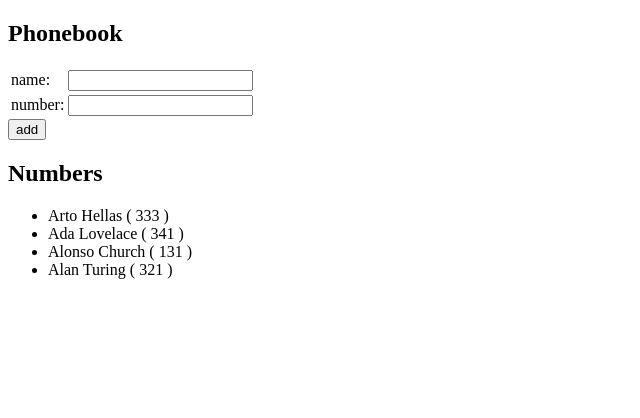
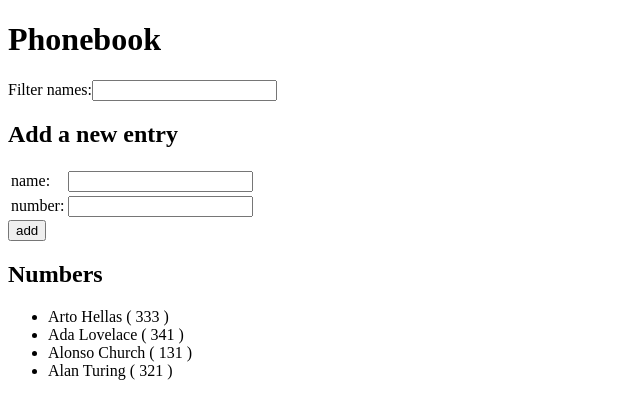
Before and after one commit to k-zhou/FullStackOpen, a React (Vite) app in the folder part2/Phonebook/: page / in a window 1280 px wide. Shown: the top 418 px of the page, without its empty margins (0-640 px from the left). Built offline with nearby package versions, Linux system fonts and the light colour scheme.

Commit message:
finishes ex. 2.9.

```diff
--- a/part2/Phonebook/src/App.jsx
+++ b/part2/Phonebook/src/App.jsx
@@ -1,12 +1,12 @@
 import { useState } from 'react'
 import { nanoid   } from 'nanoid'   // use with nanoid(x) where x is the optional argument for size/length
 
-const NumbersList = ({list}) => {
+const NumbersList = ({list, filter}) => {
   return (
     <div>
       <h2>Numbers</h2>
       <ul>
-        {list.map(person => <li key={person.id}>{person.name} ( {person.number} )</li>)}
+        {list.filter((person) => person.name.toLowerCase().includes(filter)).map(person => <li key={person.id}>{person.name} ( {person.number} )</li>)}
       </ul>
     </div>
   )
@@ -23,10 +23,7 @@ const App = () => {
   const [newPersonNumber, setnewPersonNumber] = useState('')
 
   const [IDCounter, setIDCounter] = useState(4)
-
-  const handleInputChange = (event) => {
-    setnewPersonName(event.target.value)
-  }
+  const [filter,    setfilter]    = useState('')
 
   const handleSubmit = (event) => {
     event.preventDefault()
@@ -49,7 +46,13 @@ const App = () => {
 
   return (
     <div>
-      <h2>Phonebook</h2>
+      <h1>Phonebook</h1>
+      Filter names:
+      <input
+        value={filter}
+        onChange={(event) => {setfilter(event.target.value)}}>
+      </input>
+      <h2>Add a new entry</h2>
       <form onSubmit={handleSubmit}>
         <table>
           <tbody>
@@ -81,7 +84,7 @@ const App = () => {
           <button type="submit">add</button>
         </div>
       </form>
-      <NumbersList list={persons} />
+      <NumbersList list={persons} filter={filter} />
     </div>
   )
 }
```
